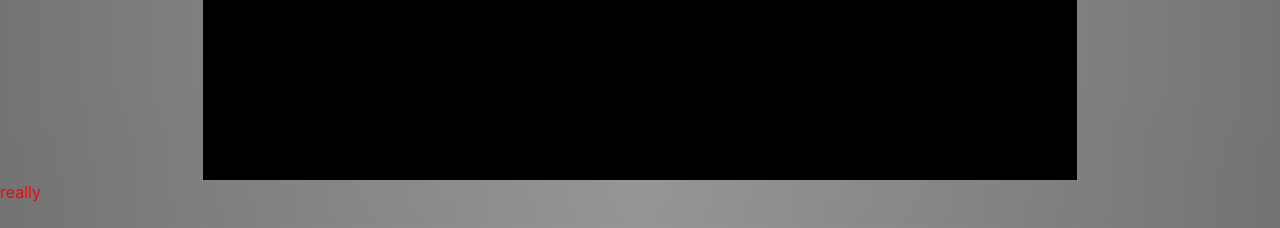
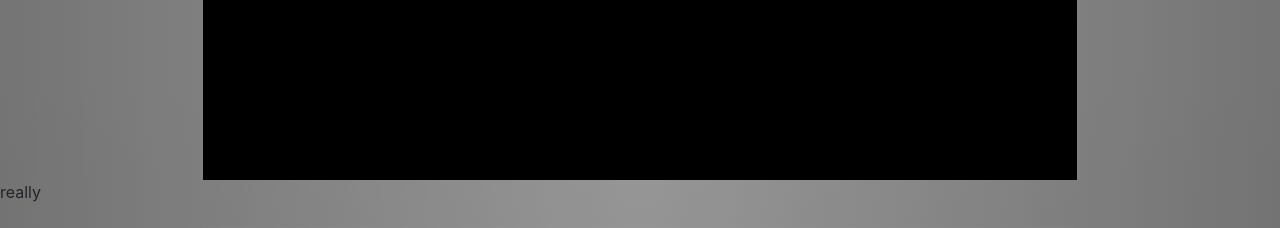
Before and after one commit to mortadagzar/my-dream-app, an Angular app: page / in a window 1280 px wide. Shown: the top 228 px of the page. Built offline with nearby package versions, Linux system fonts and the light colour scheme.

Commit message:
Update src/app/serverlol/serverlol.component.css

```diff
--- a/src/app/serverlol/serverlol.component.css
+++ b/src/app/serverlol/serverlol.component.css
@@ -1,3 +1,3 @@
 p{
-color:red;
+align-content: center;
 }
```
